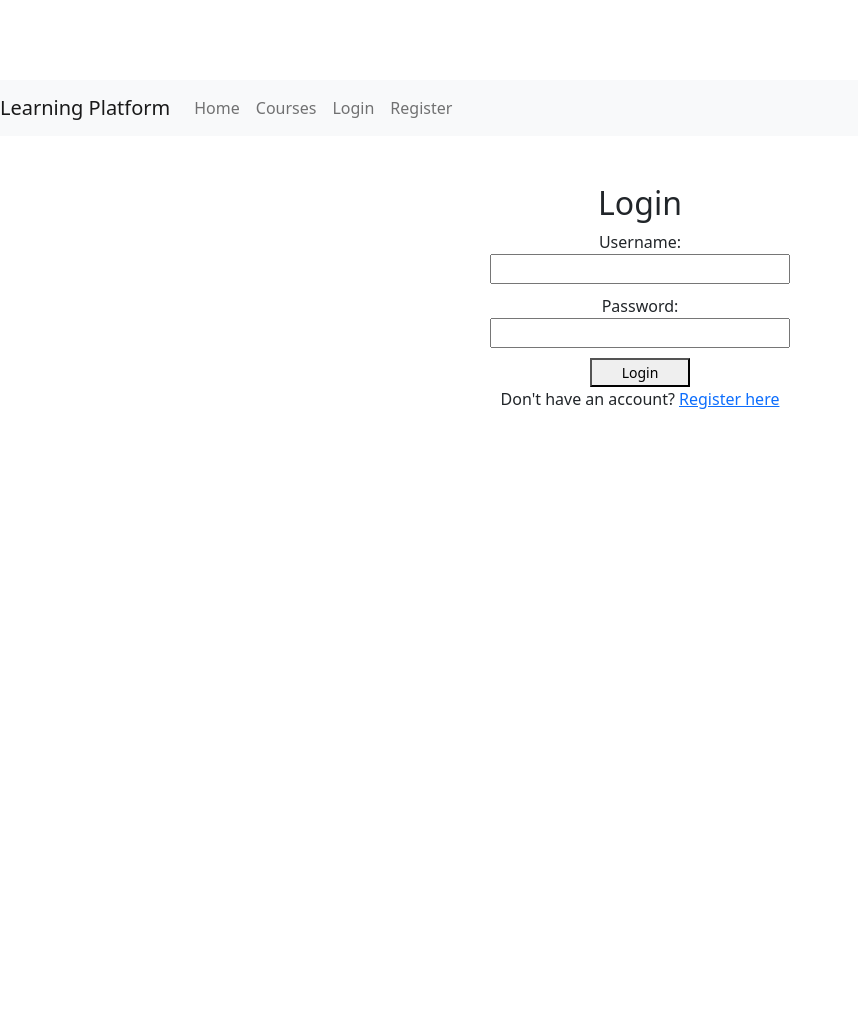
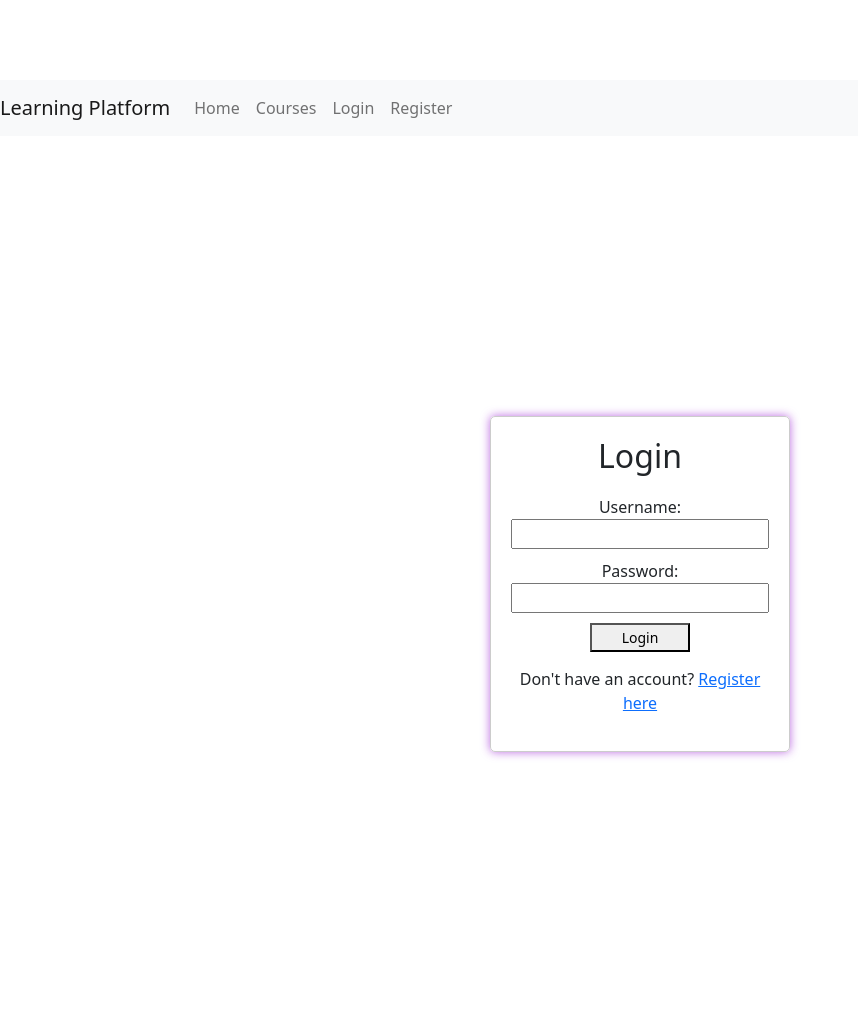
Before and after one commit to b2210356037/learning_platform, a Django app: template learning_platform/templates/accounts/login.html in a window 1280 px wide. Shown: the whole page, without its empty margins (0-858 px from the left). Before the commit the page ends 409 px from the top, so only its background shows below. Run offline with Django 5.2, Linux system fonts and the light colour scheme; the template is opened without the code that fills it, so the values that code supplies are empty; parts of the project's set-up code (start-up, migrations or seed data) failed here and were passed over.

Commit message:
styles changed

```diff
--- a/learning_platform/templates/accounts/login.html
+++ b/learning_platform/templates/accounts/login.html
@@ -1,11 +1,13 @@
 {% extends 'base.html' %}
 
 {% block content %}
-<h2>Login</h2>
+<div style="display: flex; justify-content: center; align-items: center; height: 100vh; margin: 0;">
+    <div style="border: 1px solid #ccc; padding: 20px; border-radius: 5px; box-shadow: 0 0 10px rgba(148, 17, 209, 0.616); width: 300px;">
+        <h2 style="text-align: center; margin-bottom: 20px;">Login</h2>
         {% if error %}
-<p style="color: red;">{{ error }}</p>
+        <p style="color: red; text-align: center;">{{ error }}</p>
         {% endif %}
-<form method="post" style="display: flex; flex-direction: column; width: 300px; margin: 0 auto;">
+        <form method="post" style="display: flex; flex-direction: column;">
             {% csrf_token %}
             <label for="username">Username:</label>
             <input type="text" name="username" required style="margin-bottom: 10px;">
@@ -13,7 +15,9 @@
             <label for="password">Password:</label>
             <input type="password" name="password" required style="margin-bottom: 10px;">
 
-    <button type="submit" style="padding: 2px 10px; width: 100px; font-size: 14px; margin: 0 auto;">Login</button>
+            <button type="submit" style="padding: 2px 10px; width: 100px; font-size: 14px; margin: 0 auto; display: block;">Login</button>
         </form>
-<p>Don't have an account? <a href="{% url 'register' %}">Register here</a></p>
+        <p style="text-align: center; margin-top: 15px;">Don't have an account? <a href="{% url 'register' %}">Register here</a></p>
+    </div>
+</div>
 {% endblock %}
--- a/learning_platform/templates/home.html
+++ b/learning_platform/templates/home.html
@@ -45,7 +45,8 @@
                             <label for="password" class="form-label">Password</label>
                             <input type="password" class="form-control bg-dark text-white border-purple" id="password" name="password" required>
                         </div>
-                        <button type="submit" class="btn btn-purple w-100">Login</button>
+                        <button type="submit" class="btn btn-light w-100 py-2 fw-bold text-purple shadow btn-large-text">Login</button>
+
                     </form>
                     <div class="mt-3 text-center">
                         <a href="{% url 'register' %}" class="text-purple text-decoration-none">Don't have an account? Register here</a>
```
Also changed, not shown: learning_platform/static/css/styles.css (+10 -5 lines). Lines whose indentation alone changed are shown as unchanged.
